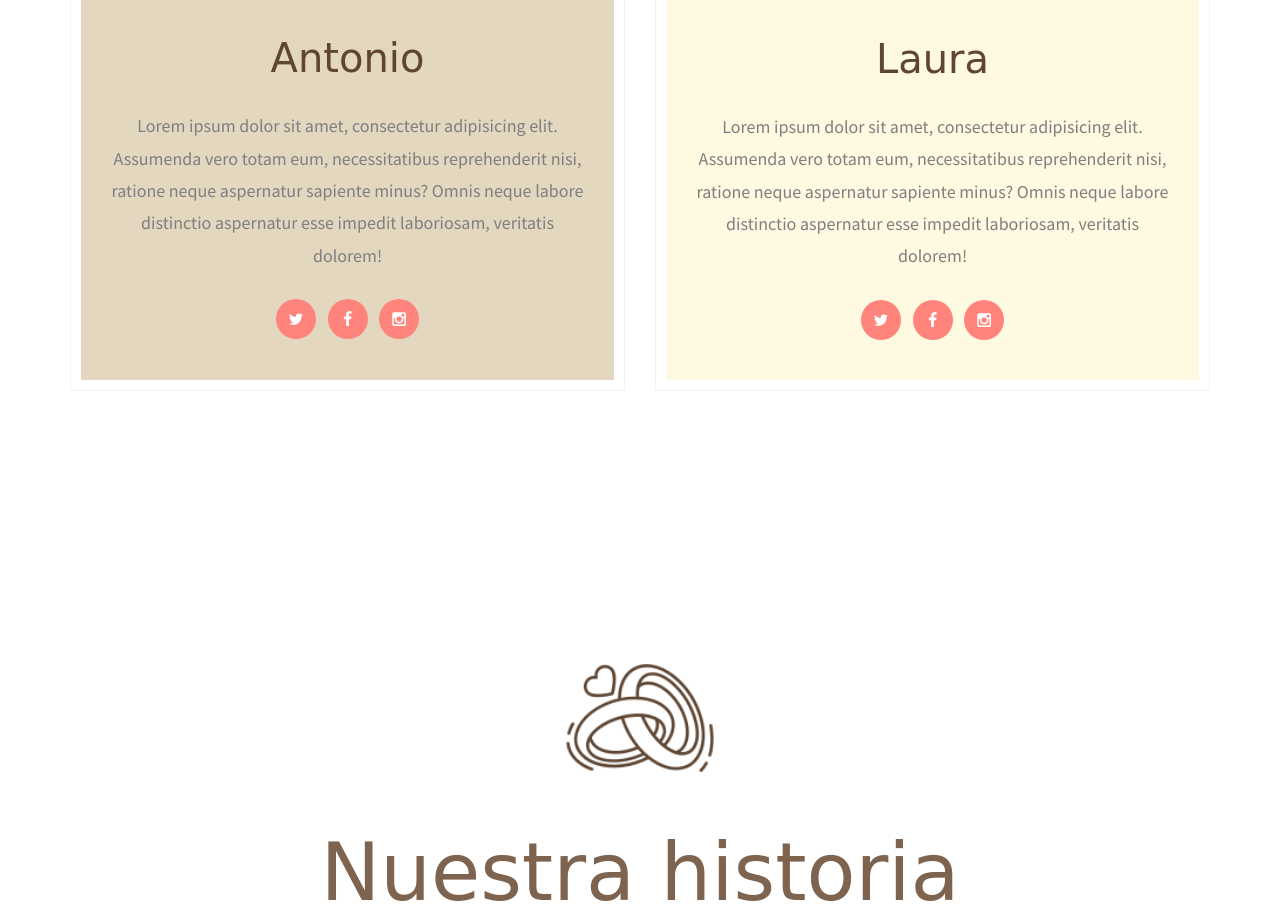
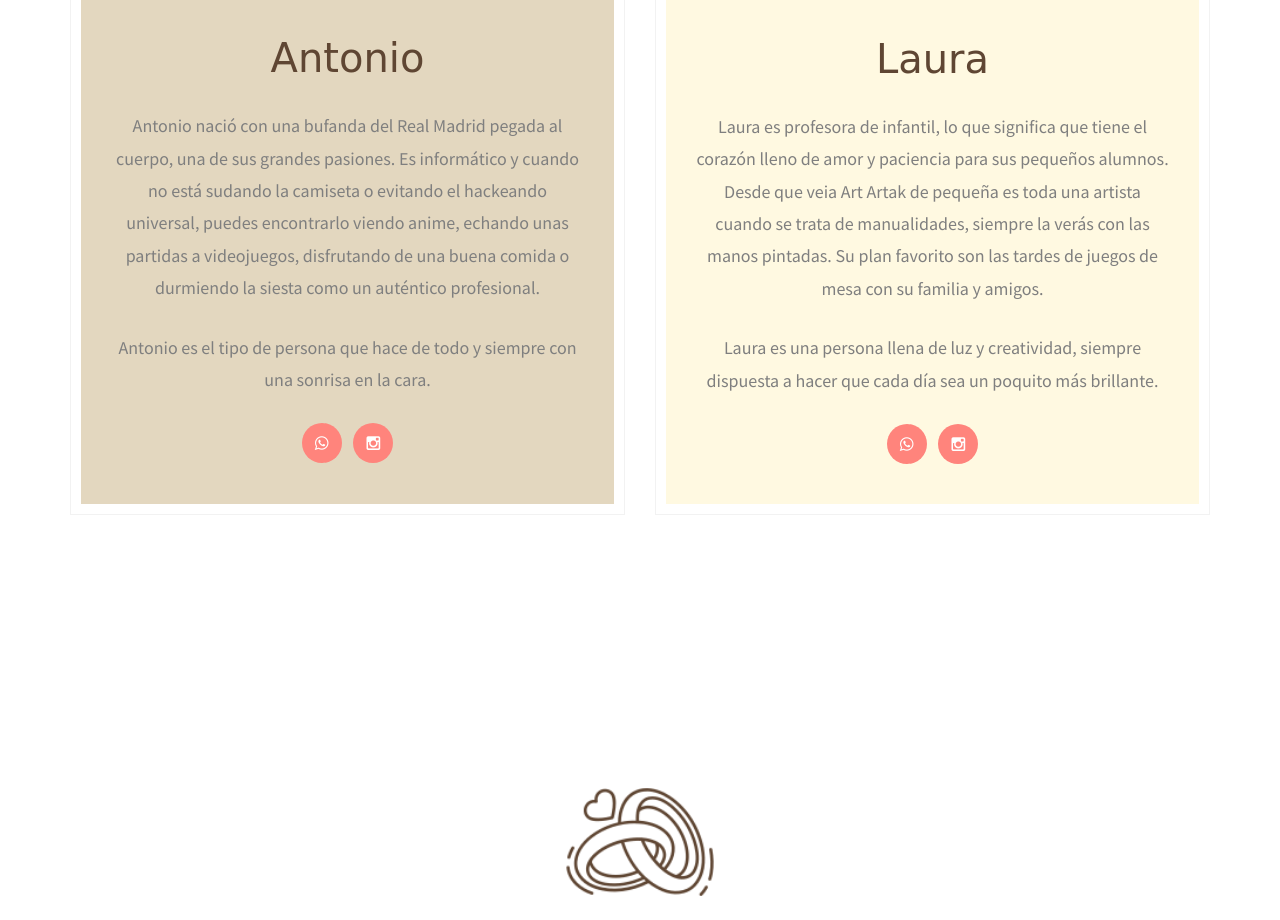
Before and after one commit to payarroni/payarroni.github.io, a plain HTML site: page index.html in a window 1280 px wide. Shown: the part 4013-4933 px from the top of the page. Drawn offline with Linux system fonts and the light colour scheme; files whose address does not match are found by name; a web font is replaced by a local one.

Commit message:
textos y foto elena

```diff
--- a/index.html
+++ b/index.html
@@ -185,11 +185,10 @@
 						<img src="images/Anto-2.jpg" class="img-responsive" alt="Free HTML5 Bootstrap Template by QBootstrap.com">
 						<div class="desc">
 							<h2>Antonio</h2>
-							<p>Lorem ipsum dolor sit amet, consectetur adipisicing elit. Assumenda vero totam eum, necessitatibus reprehenderit nisi, ratione neque aspernatur sapiente minus? Omnis neque labore distinctio aspernatur esse impedit laboriosam, veritatis dolorem!</p>
+							<p>Antonio nació con una bufanda del Real Madrid pegada al cuerpo, una de sus grandes pasiones. Es informático y cuando no está sudando la camiseta o evitando el hackeando universal, puedes encontrarlo viendo anime, echando unas partidas a videojuegos, disfrutando de una buena comida o durmiendo la siesta como un auténtico profesional. <p>Antonio es el tipo de persona que hace de todo y siempre con una sonrisa en la cara. </p></p>
 							<ul class="social social-circle">
-								<li><a href="#"><i class="icon-twitter"></i></a></li>
-								<li><a href="#"><i class="icon-facebook"></i></a></li>
-								<li><a href="#"><i class="icon-instagram"></i></a></li>
+								<li><a href="https://wa.me/34678259667"><i class="icon-whatsapp"></i></a></li>
+								<li><a href="https://www.instagram.com/antoniopaya22/"><i class="icon-instagram"></i></a></li>
 							</ul>
 						</div>
 					</div>
@@ -199,11 +198,10 @@
 						<img src="images/Laura-3.jpg" class="img-responsive" alt="Free HTML5 Bootstrap Template by QBootstrap.com">
 						<div class="desc">
 							<h2>Laura</h2>
-							<p>Lorem ipsum dolor sit amet, consectetur adipisicing elit. Assumenda vero totam eum, necessitatibus reprehenderit nisi, ratione neque aspernatur sapiente minus? Omnis neque labore distinctio aspernatur esse impedit laboriosam, veritatis dolorem!</p>
+							<p>Laura es profesora de infantil, lo que significa que tiene el corazón lleno de amor y paciencia para sus pequeños alumnos. Desde que veia Art Artak de pequeña es toda una artista cuando se trata de manualidades, siempre la verás con las manos pintadas. Su plan favorito son las tardes de juegos de mesa con su familia y amigos.<p>Laura es una persona llena de luz y creatividad, siempre dispuesta a hacer que cada día sea un poquito más brillante. </p>
 							<ul class="social social-circle">
-								<li><a href="#"><i class="icon-twitter"></i></a></li>
-								<li><a href="#"><i class="icon-facebook"></i></a></li>
-								<li><a href="#"><i class="icon-instagram"></i></a></li>
+								<li><a href="https://wa.me/34606778533"><i class="icon-whatsapp"></i></a></li>
+								<li><a href="https://www.instagram.com/lauri_arro/"><i class="icon-instagram"></i></a></li>
 							</ul>
 						</div>
 					</div>
@@ -347,7 +345,7 @@
 			<div class="row row-bottom-padded-lg">
 				<div class="col-md-3 text-center animate-box">
 					<div class="groom-men">
-						<img src="images/groom-men-1.jpg" class="img-responsive" alt="Free HTML5 Bootstrap Template by QBootstrap.com">
+						<img src="images/Familias/elena2.jpg" class="img-responsive" alt="Free HTML5 Bootstrap Template by QBootstrap.com">
 						<h3>"La Madrina" <br>Elena</h3>
 					</div>
 				</div>
```
Also changed, not shown: images/Familias/elena1.jpg (added), images/Familias/elena2.jpg (added).
